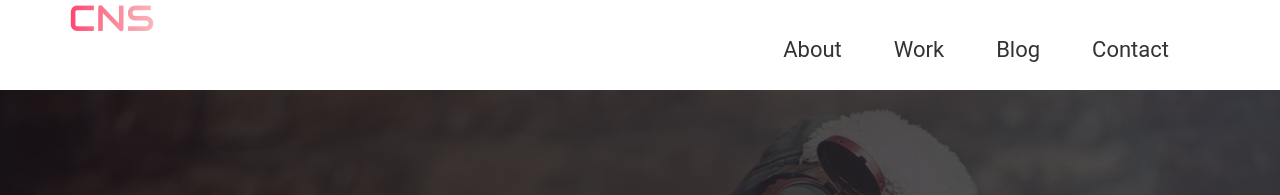
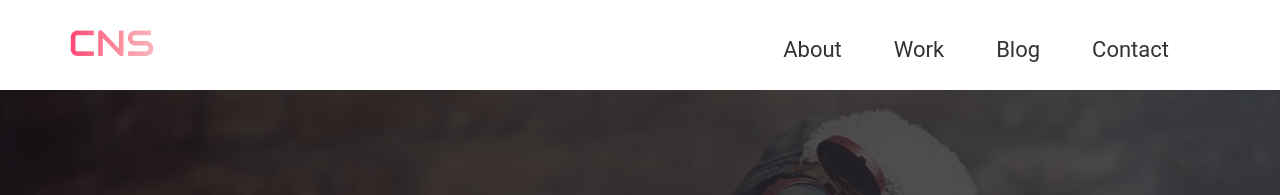
Before and after one commit to ldc84/.github.io, a Jekyll site: the page built from index.html, in a window 1280 px wide. Shown: the top 195 px of the page. Built offline with Jekyll 4.4.1, drawn with Linux system fonts in a browser that asks for light colours; some web fonts are replaced.

Commit message:
header modify

```diff
--- a/css/airspace.css
+++ b/css/airspace.css
@@ -90,8 +90,9 @@ header .navbar {
 }
 
 header .navbar-brand {
+    height:auto;
     padding:0;
-    margin-top:-15px;
+    margin-top:10px;
     transition:all 0.3s ease-in-out;
 }
 
@@ -120,7 +121,6 @@ header.move {
     transition:all 0.3s ease-in-out;
 }
 header.move .navbar-brand {
-    margin-top:0;
     transition:all 0.3s ease-in-out;
 }
 
--- a/css/responsive.css
+++ b/css/responsive.css
@@ -176,9 +176,6 @@ px      68    160    252    */
     }
     p {
         font-size: 13px;
-    }
-    header.move .navbar-brand {
-        margin-top:0;
     }
     header .navbar-default .navbar-toggle {
         margin-top: 20px;
```
